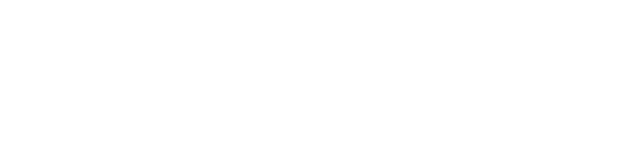
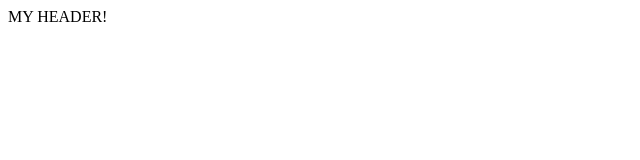
Before and after one commit to DEFECTNIY/git_test2, a plain HTML site: page index.html in a window 1280 px wide. Shown: the whole page, without its empty margins (0-640 px from the left). Drawn offline with Linux system fonts and the light colour scheme.

Commit message:
change header text

```diff
--- a/index.html
+++ b/index.html
@@ -6,6 +6,8 @@
   <title>Document</title>
 </head>
 <body>
-
+  <header>
+    MY HEADER!
+  </header>
 </body>
 </html>
```
